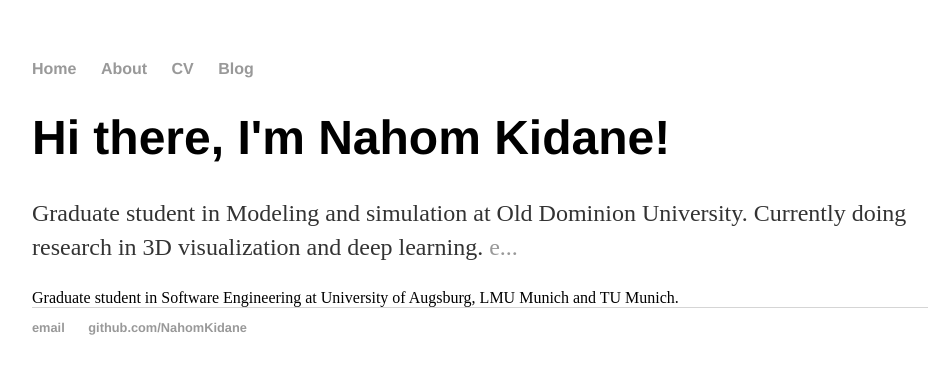
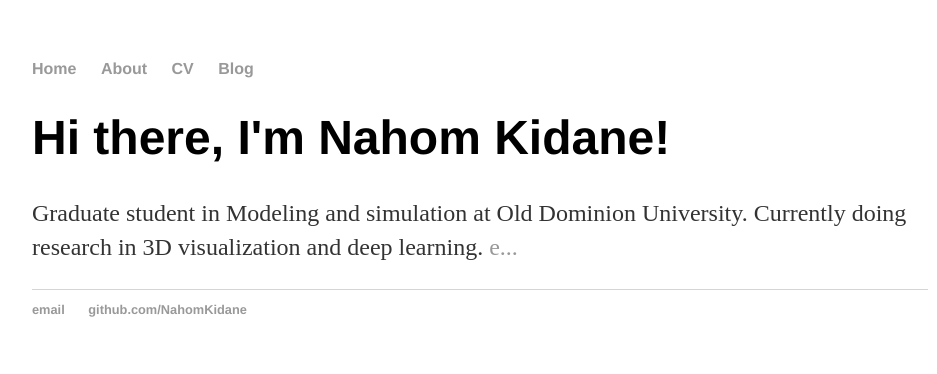
Before and after one commit to NahomKidane/NahomKidane.github.io, a Jekyll site: the page built from index.html, in a window 1280 px wide. Shown: the top 374 px of the page, without its empty margins (160-1097 px from the left). Built offline with Jekyll 4.4.1, drawn with Linux system fonts in a browser that asks for light colours.

Commit message:
Update index.html

```diff
--- a/index.html
+++ b/index.html
@@ -6,6 +6,3 @@ title: Nahom Kidane
 	<h1>Hi there, I'm Nahom Kidane!</h1>
 	<p>Graduate student in Modeling and simulation at Old Dominion University. Currently doing research in 3D visualization and deep learning. <a href="https://www.odu.edu/msve">e...</a></p>
 </div><!-- /.blurb -->
-
-
-Graduate student in Software Engineering at University of Augsburg, LMU Munich and TU Munich.
```
